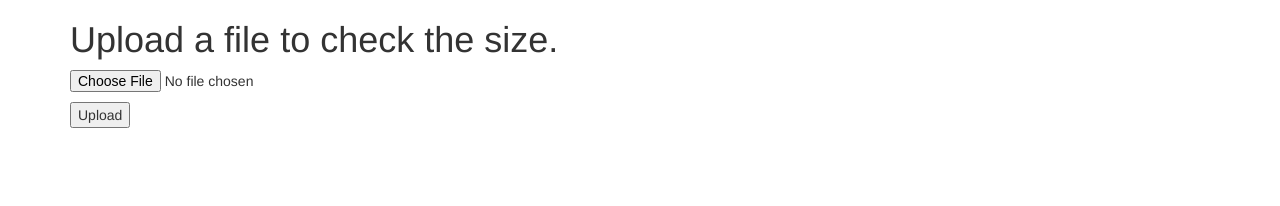
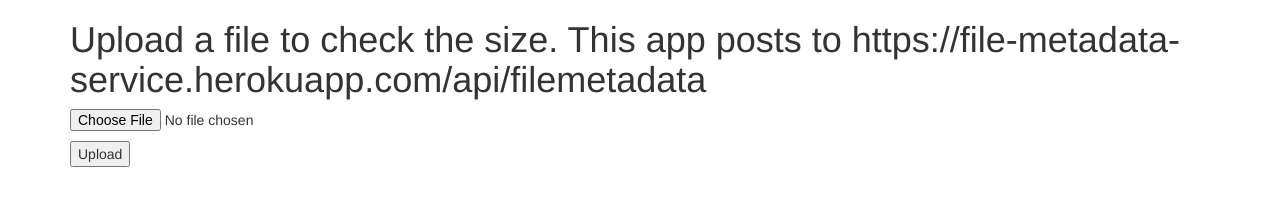
Before and after one commit to pytong/file-metadata-service, a website: page public/index.html in a window 1280 px wide. Drawn offline with nearby package versions, Linux system fonts and the light colour scheme.

Commit message:
Added description to index.html

```diff
--- a/public/index.html
+++ b/public/index.html
@@ -3,7 +3,7 @@
 <html>
 
 	<head>
-		<title>File Metadata Microservice - This service returns the file size in bytes of an uploaded file..</title>
+		<title>File Metadata Microservice - This service returns the file size in bytes of an uploaded file.</title>
 
 		<link rel="stylesheet" href="https://maxcdn.bootstrapcdn.com/bootstrap/3.3.5/css/bootstrap.min.css" integrity="sha512-dTfge/zgoMYpP7QbHy4gWMEGsbsdZeCXz7irItjcC3sPUFtf0kuFbDz/ixG7ArTxmDjLXDmezHubeNikyKGVyQ==" crossorigin="anonymous">
 		<script src="javascripts/jquery-1.12.0.min.js"></script>
@@ -12,7 +12,7 @@
 
 	<body>
 		<div class="container">
-            <h1>Upload a file to check the size.</h1>
+            <h1>Upload a file to check the size. This app posts to https://file-metadata-service.herokuapp.com/api/filemetadata</h1>
 
             <form id="file-form">
                 <p><input type="file" name="the-file"></p>
```
